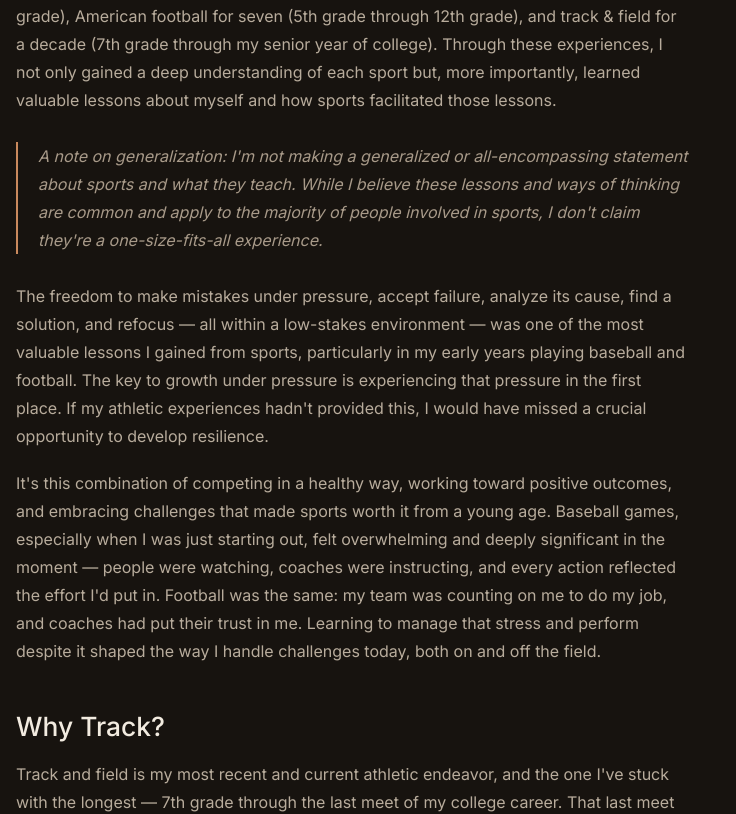
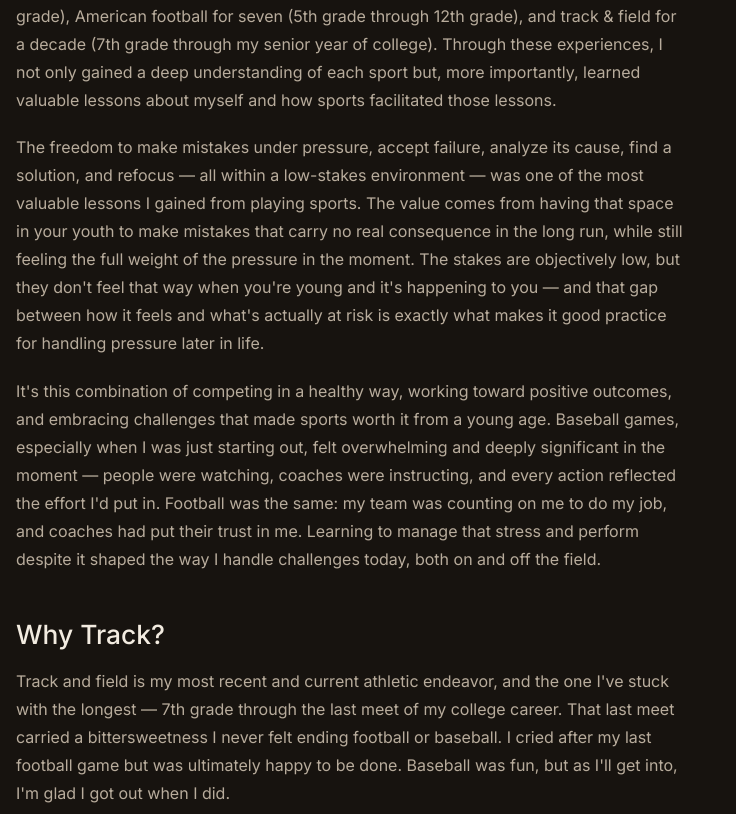
Before and after one commit to jasonbowman55/portfolio_website, a Next.js app: page /hobbies/track-field in a window 1280 px wide. Shown: the part 1364-2178 px from the top of the page, without its empty margins (0-736 px from the left). Built offline with nearby package versions, Linux system fonts and the light colour scheme.

Commit message:
Trim generalization note and rework pressure paragraph on track-field page

```diff
--- a/app/hobbies/track-field/content.mdx
+++ b/app/hobbies/track-field/content.mdx
@@ -8,9 +8,7 @@ I began track and field during my 7th grade year. I have competed in track ever
 
 I began competing in sports at a very young age, starting with T-ball as soon as my parents could register me. I went on to play baseball for nine seasons (T-ball through 8th grade), American football for seven (5th grade through 12th grade), and track & field for a decade (7th grade through my senior year of college). Through these experiences, I not only gained a deep understanding of each sport but, more importantly, learned valuable lessons about myself and how sports facilitated those lessons.
 
-> A note on generalization: I'm not making a generalized or all-encompassing statement about sports and what they teach. While I believe these lessons and ways of thinking are common and apply to the majority of people involved in sports, I don't claim they're a one-size-fits-all experience.
-
-The freedom to make mistakes under pressure, accept failure, analyze its cause, find a solution, and refocus — all within a low-stakes environment — was one of the most valuable lessons I gained from sports, particularly in my early years playing baseball and football. The key to growth under pressure is experiencing that pressure in the first place. If my athletic experiences hadn't provided this, I would have missed a crucial opportunity to develop resilience.
+The freedom to make mistakes under pressure, accept failure, analyze its cause, find a solution, and refocus — all within a low-stakes environment — was one of the most valuable lessons I gained from playing sports. The value comes from having that space in your youth to make mistakes that carry no real consequence in the long run, while still feeling the full weight of the pressure in the moment. The stakes are objectively low, but they don't feel that way when you're young and it's happening to you — and that gap between how it feels and what's actually at risk is exactly what makes it good practice for handling pressure later in life.
 
 It's this combination of competing in a healthy way, working toward positive outcomes, and embracing challenges that made sports worth it from a young age. Baseball games, especially when I was just starting out, felt overwhelming and deeply significant in the moment — people were watching, coaches were instructing, and every action reflected the effort I'd put in. Football was the same: my team was counting on me to do my job, and coaches had put their trust in me. Learning to manage that stress and perform despite it shaped the way I handle challenges today, both on and off the field.
 
```
